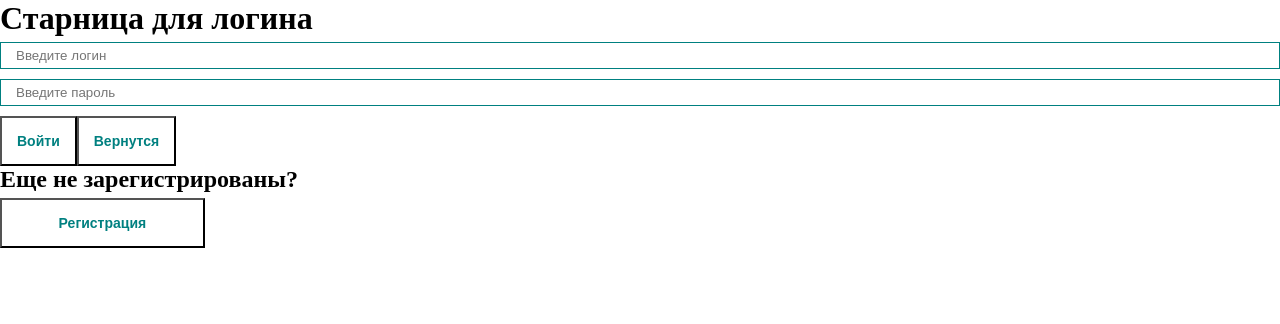
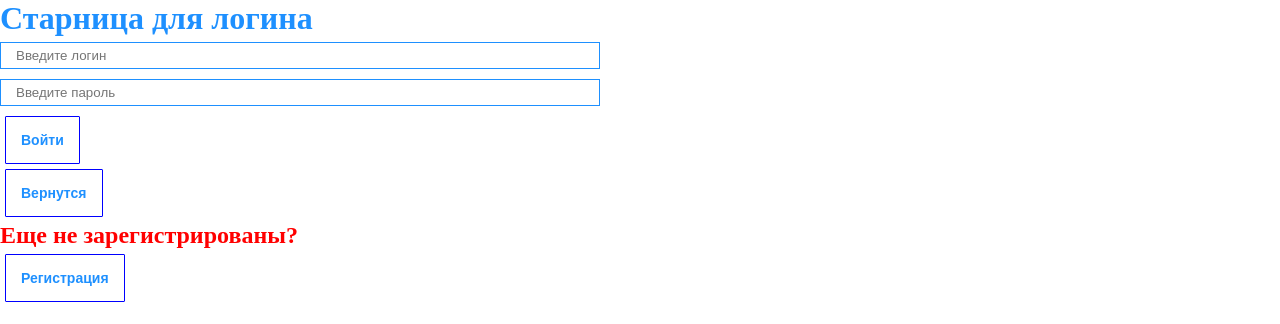
Before and after one commit to stasBigunenko/pet-cooking-book, a React (Create React App) app: page /login in a window 1280 px wide. Shown: the top 324 px of the page. Built offline with nearby package versions, Linux system fonts and the light colour scheme.

Commit message:
Changed some styles

```diff
--- a/db.json
+++ b/db.json
@@ -2,7 +2,7 @@
   "dishes": [
     {
       "id": 1,
-      "order": 1,
+      "order": 2,
       "title": "Вареные яйца вкрутую",
       "cookingTime": "10",
       "calories": 120,
@@ -12,7 +12,7 @@
     },
     {
       "id": 2,
-      "order": 2,
+      "order": 1,
       "title": "Блины тонкие",
       "cookingTime": "40",
       "calories": 1000,
--- a/src/Components/AddRecipe/AddRecipe.module.css
+++ b/src/Components/AddRecipe/AddRecipe.module.css
@@ -1,10 +1,11 @@
 .addRec__btn {
     margin-top: 5px;
     padding: 15px 15px;
-    color: teal;
+    color: dodgerblue;
     font-size: 15px;
     background: transparent;
     border-radius: 1px;
+    border: 1px solid dodgerblue;
     cursor: pointer;
     font-weight: bold;
     justify-content: center;
@@ -15,8 +16,8 @@
 }
 
 .addRec__btn:hover {
-    border: 2px solid royalblue;
-    background-color: lightblue;
-    color: royalblue;
+    border: 2px solid dodgerblue;
+    background-color: dodgerblue;
+    color: white;
     transition-duration: 0.5s;
 }
--- a/src/Components/Comments/Comments.module.css
+++ b/src/Components/Comments/Comments.module.css
@@ -3,18 +3,18 @@
     /*margin-top: 5px;*/
     margin-left: 162px;
     padding: 15px 15px;
-    color: blue;
+    color: dodgerblue;
     font-size: 14px;
     background: transparent;
     border-radius: 25px;
     cursor: pointer;
     font-weight: bold;
-    border: solid 1px blue;
+    border: solid 1px dodgerblue;
 }
 
 .comments__btn:hover {
-    border: 2px solid royalblue;
-    background-color: blue;
+    border: 2px solid dodgerblue;
+    background-color: dodgerblue;
     color: white;
     transition-duration: 0.5s;
 }
@@ -23,7 +23,7 @@
     width: auto;
     margin-top: 5px;
     padding: 5px;
-    color: blue;
+    color: dodgerblue;
     font-size: 14px;
     background: transparent;
     border-radius: 5px;
@@ -33,12 +33,12 @@
     align-items: center;
     align-content: center;
     align-self: center;
-    border: solid 1px blue;
+    border: solid 1px dodgerblue;
 }
 
 .comments__btn2:hover {
-    border: 1px solid blue;
-    background-color: blue;
+    border: 1px solid dodgerblue;
+    background-color: dodgerblue;
     color: white;
     transition-duration: 0.5s;
 }
--- a/src/Components/Input/InputMy.module.css
+++ b/src/Components/Input/InputMy.module.css
@@ -2,5 +2,6 @@
     width: 100%;
     padding: 5px 15px;
     margin: 5px 0;
-    border: 1px solid teal;
+    border: 1px solid dodgerblue;
+    align-self: center;
 }
--- a/src/Components/LikeButton/LikeButton.module.css
+++ b/src/Components/LikeButton/LikeButton.module.css
@@ -2,7 +2,7 @@
     margin-top: 2px;
     width: 28px;
     height: 30px;
-    border: 1px solid black;
+    border: 1px solid;
     background: transparent;
 }
 
--- a/src/Components/MyButton/MyButton.module.css
+++ b/src/Components/MyButton/MyButton.module.css
@@ -1,14 +1,23 @@
 .myBtn {
-    margin-top: 5px;
+    margin: 5px;
     padding: 15px 15px;
-    color: teal;
+    color: dodgerblue;
     font-size: 14px;
     background: transparent;
-    border-radius: 1px solid teal;
+    border-radius: 1px;
+    border: 1px solid blue;
     cursor: pointer;
     font-weight: bold;
     /*text-align: center;*/
-    /*align-self: center;*/
+    align-self: center;
     /*align-items: center;*/
-    /*align-content: center;*/
+    justify-content: center;
+    display: flex;
 }
+
+.myBtn:hover {
+    border: 2px solid royalblue;
+    background-color: dodgerblue;
+    color: white;
+    transition-duration: 0.5s;
+}
--- a/src/Components/MyModal/MyModal.module.css
+++ b/src/Components/MyModal/MyModal.module.css
@@ -12,7 +12,6 @@
     padding: 25px;
     background: white;
     border-radius: 16px;
-    min-width: 250px;
 }
 
 .myModal.active {
@@ -22,7 +21,10 @@
 }
 
 .myModalContent.active {
-    /*display: flex;*/
+    display: flex;
     justify-content: center;
     align-items: center;
+    min-width: 250px;
+    flex-direction: column;
+    align-self: center;
 }
--- a/src/Components/RecipeCard/RecipeCard.module.css
+++ b/src/Components/RecipeCard/RecipeCard.module.css
@@ -13,7 +13,7 @@
 }
 
 .card:hover {
-    border: solid lightskyblue;
+    border: solid dodgerblue;
     background-color: lightcyan;
 }
 
@@ -35,7 +35,7 @@
 
 .card__btn {
     padding: 15px 15px;
-    color: blue;
+    color: dodgerblue;
     font-size: 14px;
     background: transparent;
     border-radius: 5px;
@@ -45,13 +45,13 @@
     align-items: center;
     align-content: center;
     align-self: center;
-    border: solid blue 1px;
+    border: solid dodgerblue 1px;
     margin: 10px;
 }
 
 .card__btn:hover {
-    border: 2px solid royalblue;
-    background-color: blue;
+    border: 2px solid dodgerblue;
+    background-color: dodgerblue;
     color: white;
     transition-duration: 0.5s;
 }
--- a/src/Pages/Login.js
+++ b/src/Pages/Login.js
@@ -64,17 +64,17 @@ const Login = () => {
                 </MyButton>
             </form>
 
-            <h2>
+            <h2 style={{color:"red"}}>
                 Еще не зарегистрированы?
-            </h2>
                 <MyButton
-                style={{width: '16%'}}
                     onClick={() => {
                         router.push(`/registration`)
                     }}
                 >
                     Регистрация
                 </MyButton>
+            </h2>
+
         </div>
     );
 };
--- a/src/Pages/Login.module.css
+++ b/src/Pages/Login.module.css
@@ -1,5 +1,9 @@
-/*.log {*/
-/*    display: inline-block;*/
-/*    align-items: center;*/
-/*    justify-content: center;*/
-/*}*/
+.log {
+    width: 600px;
+    display: flex;
+    flex-direction: column;
+    justify-content: center;
+    align-content: center;
+    align-self: center;
+    color:dodgerblue;
+}
```
Also changed, not shown: src/Components/Gallery/Carusel.js (+7 -1 lines), src/Components/RecipeCard/RecipeCard.js (+8 -2 lines). Lines whose indentation alone changed are shown as unchanged.
